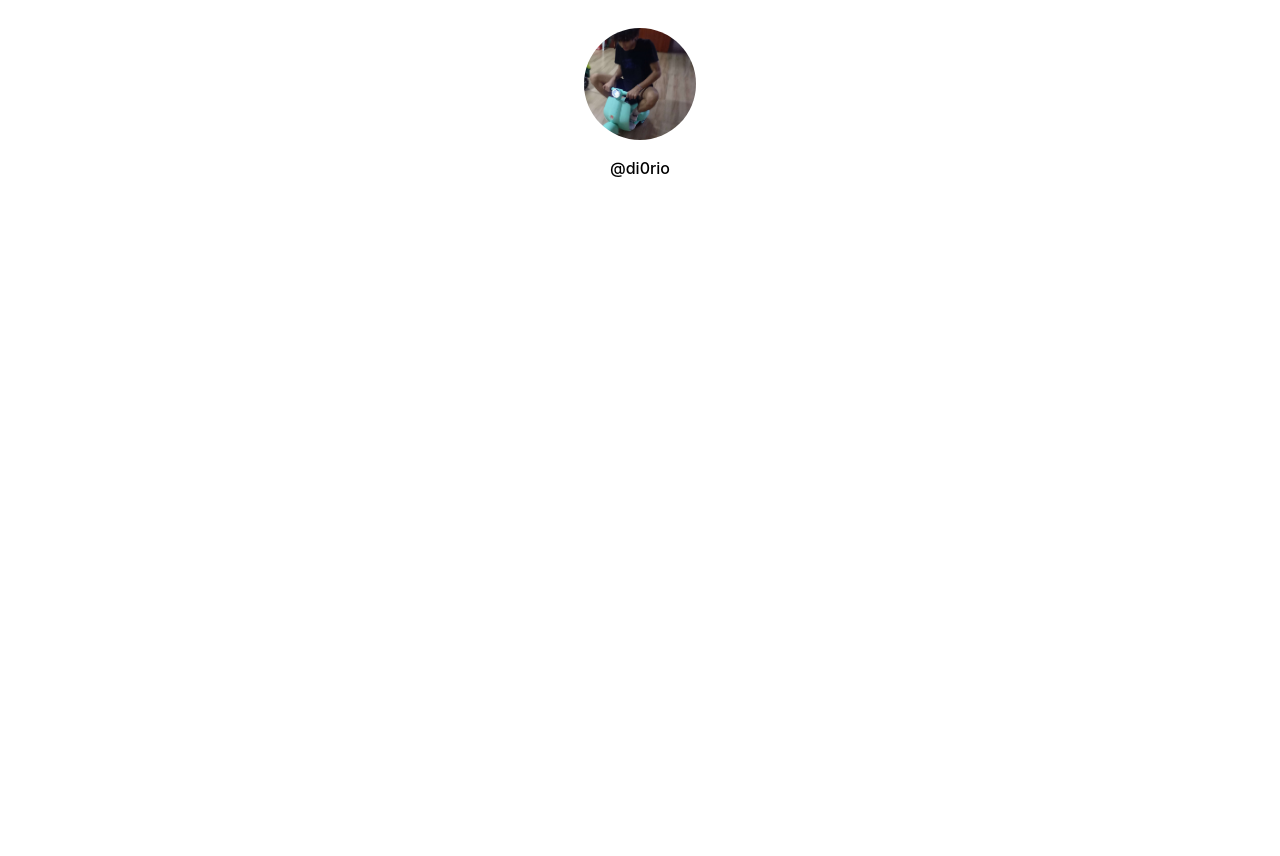
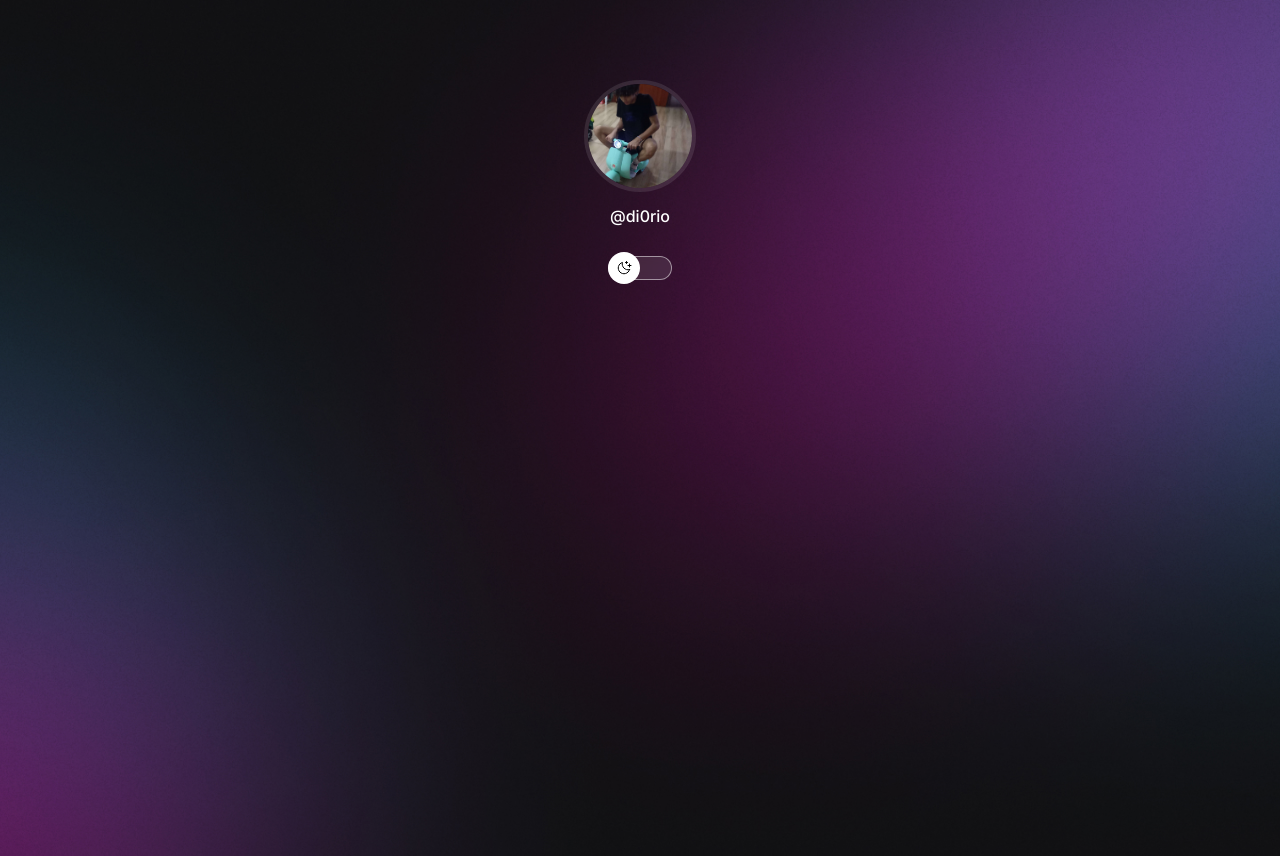
Before and after one commit to di0rio/dev-links-react, a React (Create React App) app: page / in a window 1280 px wide. Before the commit the page ends 800 px from the top, so only its background shows below. Built offline with nearby package versions, Linux system fonts and the light colour scheme.

Commit message:
switch button OK

```diff
--- /dev/null
+++ b/src/components/switch/switch.jsx
@@ -0,0 +1,12 @@
+import styles from "./switch.module.css";
+
+const Switch = () => {
+    return(
+        <div id={styles.switch}>
+            <button></button>
+            <span></span>
+        </div>
+    );
+};
+
+export default Switch;
--- /dev/null
+++ b/src/components/switch/switch.module.css
@@ -0,0 +1,40 @@
+/* switch button */
+#switch{
+    position: relative;
+    width: 64px;
+    margin: 4px auto;
+}
+
+#switch button{
+    width: 32px;
+    height: 32px;
+    border-radius: 50%;
+    border: 0;
+    background: white var(--switch-bg-url) no-repeat center;
+
+    position: absolute;
+    z-index: 1;
+    top: 50%;
+    transform: translateY(-50%);
+
+    animation: slide-out 0.2s;
+}
+
+#switch button:hover{
+    outline: 8px solid var(--highlight-color);
+}
+
+.light #switch button{
+    animation: slide-in 0.2s forwards;
+}
+
+#switch span{
+    display: block;
+    width: 64px;
+    height: 24px;
+    background: var(--surface-color);
+    border: 1px solid var(--stroke-color);
+    border-radius: 999px;
+    backdrop-filter: blur(4px);
+    -webkit-backdrop-filter: blur(4px);
+}
--- a/src/pages/App.css
+++ b/src/pages/App.css
@@ -1,7 +1,47 @@
-.react{
-    text-align: center;
-    font-size: 72px;
-    font-weight: bold;
-    background: red;
-    color: white;
+@import url('https://fonts.googleapis.com/css2?family= Inter:wght@400;500 & display =swap');
+
+
+* {
+    margin: 0;
+    padding: 0;
+    box-sizing: border-box;
 }
+
+:root {
+  --bg-url: url(../img/bg-desktop.jpg);
+  --text-color: #fff;
+  --stroke-color:  rgba(255, 255, 255, 0.5);
+  --surface-color:  rgba(255, 255, 255, 0.1);
+  --surface-color-hover: rgba(255, 255, 255, 0.5);
+  --switch-bg-url: url(../img/moonStars.svg);
+  --highlight-color: rgba(255, 255, 255, 0.2);
+}
+
+.light {
+    --bg-url: url(../img/bg-desktop-light.jpg);
+    --text-color: #000;
+    --stroke-color:  rgba(0, 0, 0, 0.5);
+    --surface-color:  rgba(0, 0, 0, 0.1);
+    --surface-color-hover: rgba(0, 0, 0, 0.5);
+    --switch-bg-url: url(../img/sun.svg);
+    --highlight-color: rgba(0, 0, 0, 0.2);
+  }
+
+/* Modificações do body */
+body *{
+    font-family: "Inter", sans-serif;
+    color: var(--text-color);
+}
+
+body {
+  background: var(--bg-url) no-repeat top center / cover;
+  height: 100vh;
+}
+
+/* Modicações container */
+#container {
+    width: 100%;
+    max-width: 588px;
+    margin: 56px auto 0px;
+    padding: 0 24px;
+}
--- a/src/pages/App.jsx
+++ b/src/pages/App.jsx
@@ -1,5 +1,6 @@
 import { useState } from "react";
 import Profile from "../components/profile/profile";
+import Switch from "../components/switch/switch";
 
 import "./App.css"
 
@@ -13,8 +14,9 @@
 const imgAlt = isLightMode ? "Imagem no modo CLaro" : "Imagem no modo Escuro"
 
     return(
-        <div>
+        <div id="container">
             <Profile imgSrc={imgScr} imgAlt={imgAlt}>@di0rio</Profile>
+            <Switch></Switch>
         </div>
     );
 };
```
